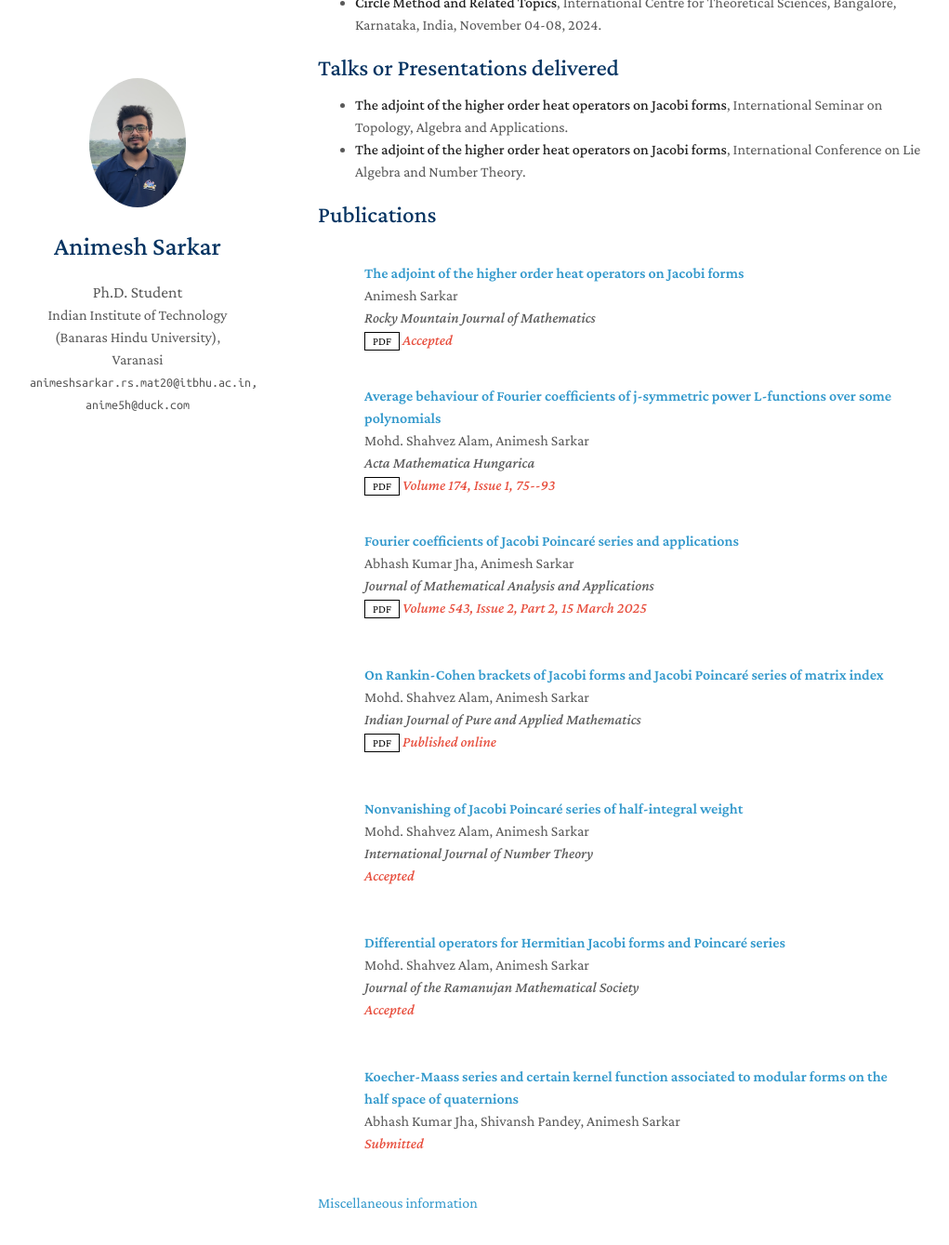
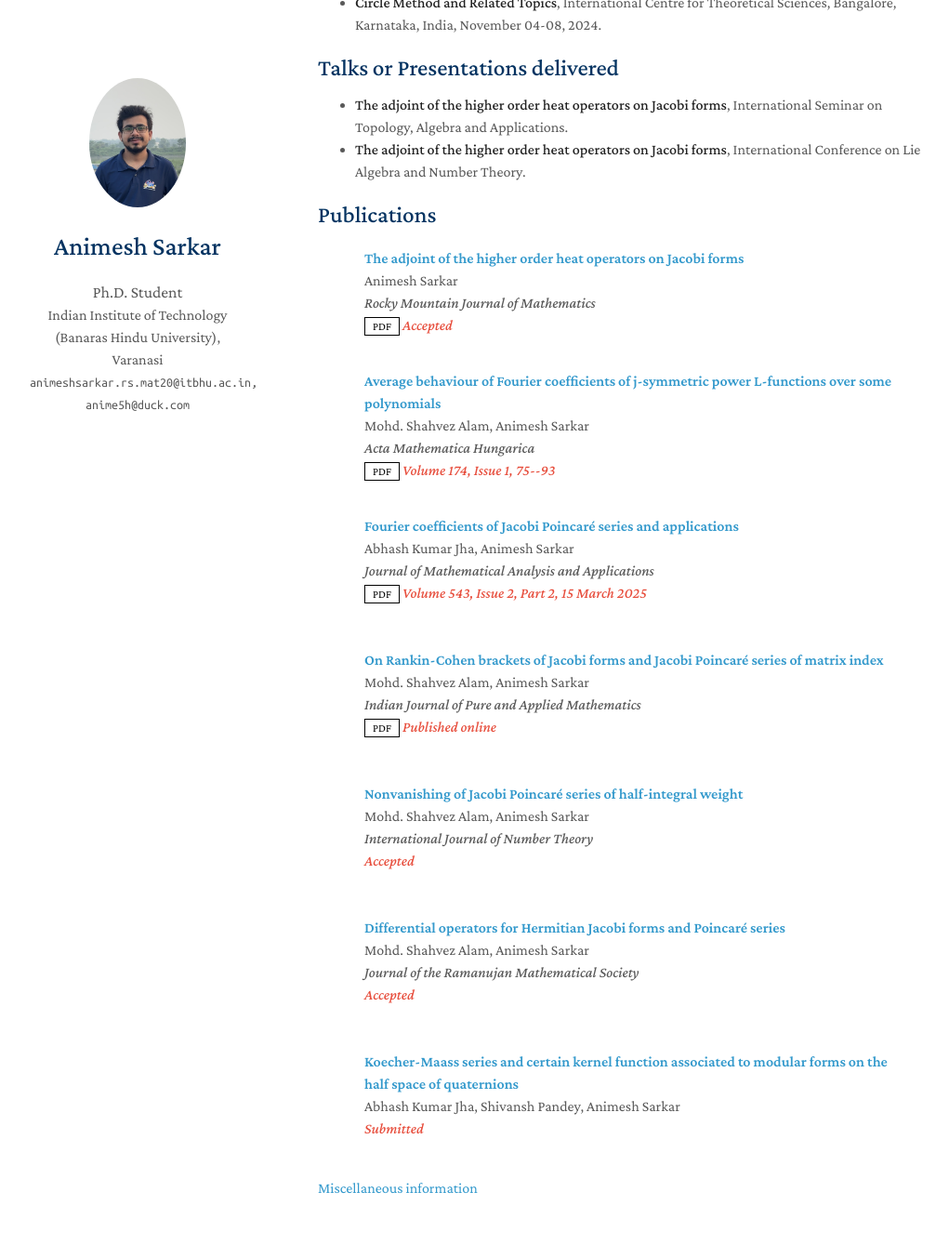
Before and after one commit to 4nimesh/4nimesh.github.io, a Jekyll site: the page built from index.md, in a window 1280 px wide and 1400 px high, scrolled down 1359 px. Shown: the top 1339 px of the window at 93% size, without its empty margins (128-1149 px from the left). Built offline with Jekyll 4.4.1, drawn with Linux system fonts in a browser that asks for light colours; a style sheet for code colours, icons or effects is not loaded; our own code applies the rules of GitHub Pages for plain Markdown files.

Commit message:
Update publications.css

```diff
--- a/assets/css/publications.css
+++ b/assets/css/publications.css
@@ -26,7 +26,7 @@ blockquote { background: var(--global-bg-color); border-left: 2px solid var(--gl
 
 @media print, screen and (min-width: 480px) {.col-sm-9 {width: 100%;}}
 
-.publications { margin-top: 2rem; }
+.publications { margin-top: 1rem; }
 
 .publications h1 { color: var(--global-theme-color); font-size: 2rem; text-align: center; margin-top: 1em; margin-bottom: 1em; }
 
```
